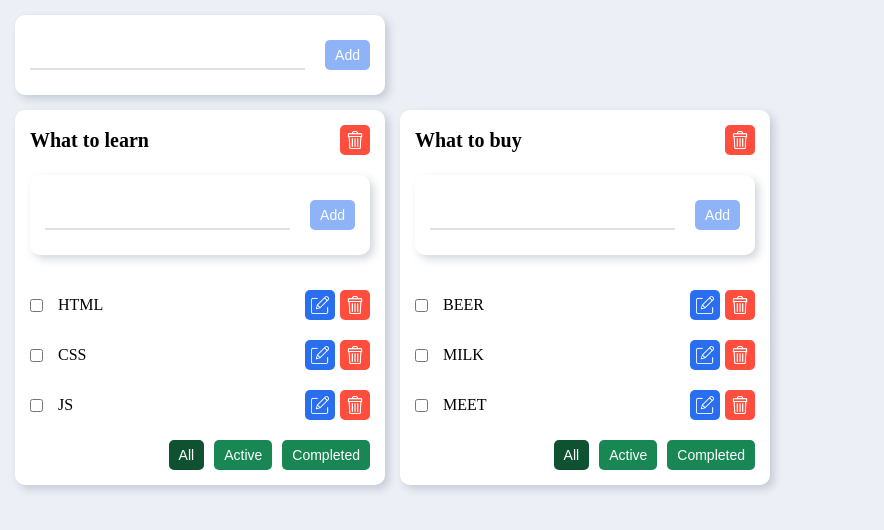
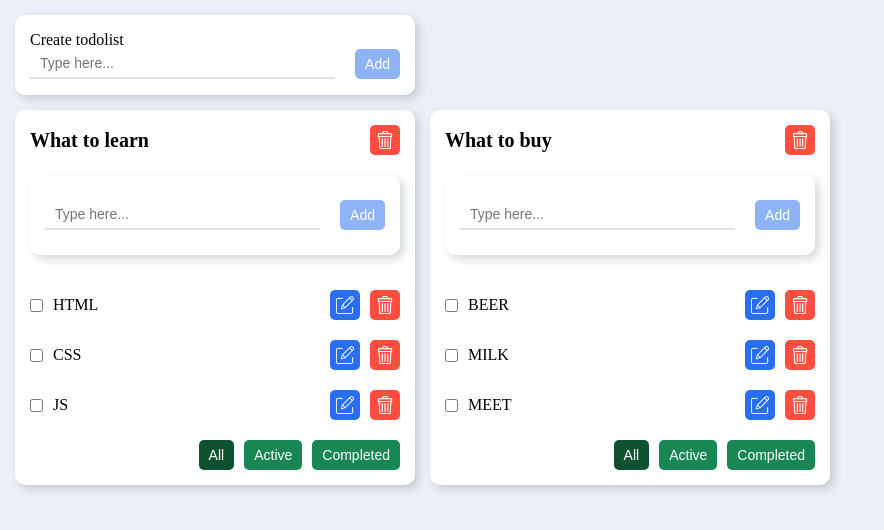
Before and after one commit to NikChist88/todolist, a React (Create React App) app: page / in a window 1280 px wide. Shown: the top 530 px of the page, without its empty margins (0-884 px from the left). Built offline with nearby package versions, Linux system fonts and the light colour scheme.

Commit message:
refactoring

```diff
--- a/src/App.tsx
+++ b/src/App.tsx
@@ -28,7 +28,7 @@ export const App: FC<AppPropsType> = (props) => {
       title: title.toLowerCase(),
       isDone: false,
     }
-    const updatedTasks: TaskType[] = [...tasks[todoListId], newTask]
+    const updatedTasks: TaskType[] = [newTask, ...tasks[todoListId]]
     setTasks({ ...tasks, [todoListId]: updatedTasks })
   }
 
@@ -70,9 +70,9 @@ export const App: FC<AppPropsType> = (props) => {
 
   // Delete Task
   const deleteTask = (id: string, todolistId: string) => {
-    const updatedTask: TaskType[] = (tasks[todolistId] = tasks[
-      todolistId
-    ].filter((t: TaskType) => t.id !== id))
+    const updatedTask: TaskType[] = tasks[todolistId].filter(
+      (t: TaskType) => t.id !== id
+    )
     setTasks({ ...tasks, [todolistId]: updatedTask })
   }
 
@@ -96,7 +96,7 @@ export const App: FC<AppPropsType> = (props) => {
 
   return (
     <div className="app">
-      <Form action={createTodolist} />
+      <Form title='Create todolist' action={createTodolist} />
       <div className="wrapper">
         {todolists.map((tl) => {
           // Filtered Tasks
--- a/src/components/button/Button.tsx
+++ b/src/components/button/Button.tsx
@@ -1,5 +1,5 @@
 import './Button.styles.scss'
-import { MouseEvent, FC } from 'react'
+import { FC } from 'react'
 
 type ButtonType = {
   className?: string
@@ -7,19 +7,13 @@ type ButtonType = {
   tooltip?: string
   disabled?: boolean
   onClick: () => void
-  onMouseDown?: () => void
 }
 
 export const Button: FC<ButtonType> = (props) => {
-  const { className, title, disabled, tooltip, onClick, onMouseDown } = props
+  const { className, title, disabled, tooltip, onClick } = props
 
-  const onClickHandler = (e: MouseEvent<HTMLButtonElement>) => {
-    e.preventDefault()
+  const onClickHandler = () => {
     onClick()
-  }
-
-  const onMouseDownHandler = () => {
-    onMouseDown && onMouseDown()
   }
 
   return (
@@ -28,7 +22,6 @@ export const Button: FC<ButtonType> = (props) => {
       title={tooltip}
       disabled={disabled}
       onClick={onClickHandler}
-      onMouseUp={onMouseDownHandler}
     >
       {title}
     </button>
--- /dev/null
+++ b/src/components/editableTask/EditableTask.tsx
@@ -0,0 +1,71 @@
+import '../input/Input.styles.scss'
+import { FC, useState } from 'react'
+import { Button } from '../button/Button'
+import { Input } from '../input/Input'
+
+type EditableTaskPropsType = {
+  title: string
+  onChange: (newTitle: string) => void
+  isDone: boolean
+}
+
+export const EditableTask: FC<EditableTaskPropsType> = (props) => {
+  // Props
+  const { title, isDone, onChange } = props
+
+  // Local State
+  const [editMode, setEditMode] = useState<boolean>(false)
+  const [inputValue, setInputValue] = useState<string>('')
+
+  // Edit Mode
+  const activateEditMode = () => {
+    setEditMode(true)
+    setInputValue(title)
+  }
+
+  // View Mode
+  const activateViewMode = () => {
+    setEditMode(false)
+    onChange(inputValue)
+  }
+
+  // Change Title Handler
+  const onChangeTitleHandler = (value: string) => {
+    setInputValue(value)
+  }
+
+  // Key Press handler
+  const onKeyPressHandler = (key: string) => {
+    if (key === 'Enter' && inputValue && inputValue.length < 21) {
+      activateViewMode()
+    }
+  }
+
+  return editMode ? (
+    <Input
+      value={inputValue}
+      placeholder='Enter a task'
+      onChange={onChangeTitleHandler}
+      onKeyPress={onKeyPressHandler}
+      onBlur={activateViewMode}
+      autoFocus
+    />
+  ) : (
+    <div
+      style={{
+        display: 'flex',
+        alignItems: 'center',
+        justifyContent: 'space-between',
+        gap: '0 10px',
+        width: '100%',
+      }}
+    >
+      <span>{title}</span>
+      <Button
+        className="btn_edit"
+        disabled={isDone}
+        onClick={activateEditMode}
+      />
+    </div>
+  )
+}
--- a/src/components/form/Form.styles.scss
+++ b/src/components/form/Form.styles.scss
@@ -3,7 +3,7 @@
   flex-direction: column;
   justify-content: center;
   padding: 15px;
-  max-width: 370px;
+  max-width: 400px;
   width: 100%;
   min-height: 80px;
   border-radius: 10px;
@@ -52,7 +52,9 @@
     }
   }
 
-  span.error {
+  &__error {
+    font-size: 14px;
+    display: inline-block;
     margin-top: 10px;
     color: red;
   }
--- a/src/components/form/Form.tsx
+++ b/src/components/form/Form.tsx
@@ -1,25 +1,28 @@
 import './Form.styles.scss'
-import { ChangeEvent, KeyboardEvent, FC, useState } from 'react'
+import { FC, useState } from 'react'
+import { Input } from '../input/Input'
+import { Button } from '../button/Button'
 
 type FormPropsType = {
+  title?: string
   action: (title: string) => void
 }
 
 export const Form: FC<FormPropsType> = (props) => {
   // Props
-  const { action } = props
+  const { title, action } = props
 
   // Local State
   const [inputValue, setInputValue] = useState<string>('')
 
   // Input Change Handler
-  const onChangeHandler = (e: ChangeEvent<HTMLInputElement>) => {
-    setInputValue(e.currentTarget.value.trimStart())
+  const onChangeHandler = (value: string) => {
+    setInputValue(value)
   }
 
   // Key Press Handler
-  const onKeyPressHandler = (e: KeyboardEvent<HTMLInputElement>) => {
-    if (e.key === 'Enter' && inputValue.length < 21 && inputValue) {
+  const onKeyPressHandler = (key: string) => {
+    if (key === 'Enter' && inputValue.length < 21 && inputValue) {
       action(inputValue)
       setInputValue('')
     }
@@ -33,26 +36,22 @@ export const Form: FC<FormPropsType> = (props) => {
 
   return (
     <div className="form">
+      {title}
       <div className="form__body">
-        <input
-          className={`form__input ${
-            inputValue.length > 20 && 'form__input_error'
-          }`}
+        <Input
           value={inputValue}
-          maxLength={21}
           onChange={onChangeHandler}
-          onKeyUp={onKeyPressHandler}
+          onKeyPress={onKeyPressHandler}
+          placeholder="Type here..."
         />
-        <button
-          className="form__btn"
+        <Button
+          title={'Add'}
           disabled={!inputValue || inputValue.length > 20}
           onClick={onClickHandler}
-        >
-          Add
-        </button>
+        />
       </div>
       {inputValue.length > 20 && (
-        <span className="error">Max input value length is 20 chars!</span>
+        <span className="form__error">Max input value length is 20 chars!</span>
       )}
     </div>
   )
--- a/src/components/input/Input.tsx
+++ b/src/components/input/Input.tsx
@@ -3,6 +3,7 @@ import { ChangeEvent, KeyboardEvent, FC } from 'react'
 
 type InputPropsType = {
   value: string
+  placeholder?: string
   onChange: (value: string) => void
   onKeyPress: (key: string) => void
   onBlur?: () => void
@@ -10,7 +11,7 @@ type InputPropsType = {
 }
 
 export const Input: FC<InputPropsType> = (props) => {
-  const { value, onChange, onKeyPress, onBlur, autoFocus } = props
+  const { value, placeholder, onChange, onKeyPress, onBlur, autoFocus } = props
 
   const onChangeHandler = (e: ChangeEvent<HTMLInputElement>) => {
     onChange(e.currentTarget.value.trimStart())
@@ -23,7 +24,7 @@ export const Input: FC<InputPropsType> = (props) => {
   return (
     <input
       className={`input ${value.length > 20 && 'input_error'}`}
-      placeholder='Enter a task...'
+      placeholder={placeholder}
       value={value}
       onChange={onChangeHandler}
       onKeyUp={onKeyPressHandler}
--- a/src/components/task/Task.styles.scss
+++ b/src/components/task/Task.styles.scss
@@ -5,10 +5,10 @@
 
 .task__item {
   width: 100%;
-  padding-right: 15px;
+  padding-right: 10px;
   display: flex;
   align-items: center;
-  gap: 0 15px;
+  gap: 0 10px;
   text-transform: uppercase;
 
   &.is-done {
--- a/src/components/task/Task.tsx
+++ b/src/components/task/Task.tsx
@@ -1,8 +1,8 @@
 import './Task.styles.scss'
-import { ChangeEvent, FC, useState } from 'react'
+import { FC } from 'react'
 import { Button } from '../button/Button'
 import { Checkbox } from '../checkbox/Checkbox'
-import { Input } from '../input/Input'
+import { EditableTask } from '../editableTask/EditableTask'
 
 type TaskPropsType = {
   id: string
@@ -28,10 +28,6 @@ export const Task: FC<TaskPropsType> = (props) => {
     checkExistingTask,
   } = props
 
-  // Local State
-  const [inputValue, setInputValue] = useState<string>('')
-  const [isInputVisible, setInputVisible] = useState<boolean>(false)
-
   // Change task status handler
   const changeTaskStatusHandler = () => {
     changeTaskStatus(id, todolistId)
@@ -39,61 +35,29 @@ export const Task: FC<TaskPropsType> = (props) => {
 
   // Delete task handler
   const deleteTaskHandler = () => {
-    if (window.confirm(`Do you want to delete a task ${task}?`)) {
+    if (window.confirm(`Do you want to delete a task ${task.toUpperCase()}?`)) {
       deleteTask(id, todolistId)
     }
   }
 
   // Update task handler
-  const updateTaskHandler = () => {
-    if (checkExistingTask(inputValue, todolistId)) {
-      setInputValue('')
-    } else {
-      updateTask(id, todolistId, inputValue)
-      setInputVisible(false)
-    }
-  }
-
-  // Enter key press handler
-  const onEnterKeyPressHandler = (key: string) => {
-    if (inputValue.length < 21 && inputValue && key === 'Enter') {
-      updateTaskHandler()
-    }
+  const updateTaskHandler = (title: string) => {
+    if (checkExistingTask(title, todolistId)) {
+      return
+    } else updateTask(id, todolistId, title)
   }
 
   return (
     <li className="task">
-      <label className={`task__item ${isDone && 'is-done'}`}>
+      <div className={`task__item ${isDone && 'is-done'}`}>
         <Checkbox checked={isDone} onChange={changeTaskStatusHandler} />
-        {isInputVisible ? (
-          <Input
-            value={inputValue}
-            onChange={setInputValue}
-            onKeyPress={onEnterKeyPressHandler}
-            onBlur={() => setInputVisible(false)}
-            autoFocus={isInputVisible}
-          />
-        ) : (
-          task
-        )}
-      </label>
+        <EditableTask
+          title={task}
+          onChange={updateTaskHandler}
+          isDone={isDone}
+        />
+      </div>
       <div className="task__controls">
-        {isInputVisible ? (
-          <Button
-            className="btn_primary"
-            tooltip="Update Task"
-            onClick={updateTaskHandler}
-            onMouseDown={updateTaskHandler}
-            disabled={!inputValue || inputValue.length > 20}
-          />
-        ) : (
-          <Button
-            className="btn_edit"
-            tooltip="Edit Task"
-            disabled={isDone}
-            onClick={() => setInputVisible(true)}
-          />
-        )}
         <Button
           className="btn_danger"
           tooltip="Delete Task"
--- a/src/components/todoList/TodoList.styles.scss
+++ b/src/components/todoList/TodoList.styles.scss
@@ -2,7 +2,7 @@
   display: flex;
   flex-direction: column;
   gap: 20px 0;
-  max-width: 370px;
+  max-width: 400px;
   width: 100%;
   min-height: 320px;
   height: 100%;
@@ -10,6 +10,7 @@
   border-radius: 10px;
   background-color: #fff;
   box-shadow: 4px 4px 8px 0px rgba(34, 60, 80, 0.2);
+  overflow: hidden;
 
   &__header {
     display: flex;
--- a/src/components/todoList/TodoList.tsx
+++ b/src/components/todoList/TodoList.tsx
@@ -45,7 +45,7 @@ export const Todolist: FC<TodolistPropsType> = (props) => {
 
   // Delete Todolist Handler
   const deleteTodolistHandler = () => {
-    if (window.confirm(`Delete Todolist ${title}?`)) {
+    if (window.confirm(`Delete Todolist ${title.toUpperCase()}?`)) {
       deleteTodolist(id)
     }
   }
```
